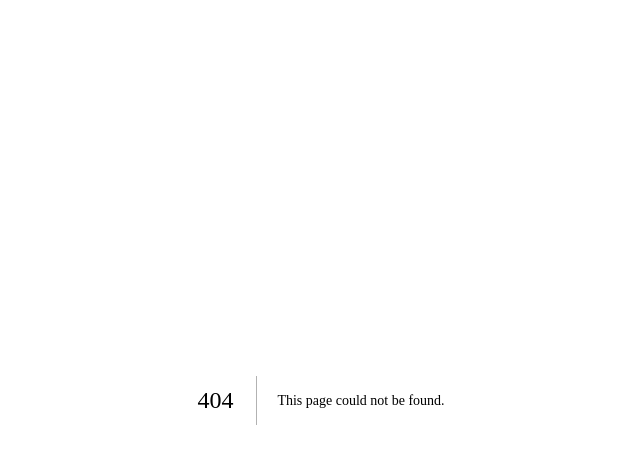
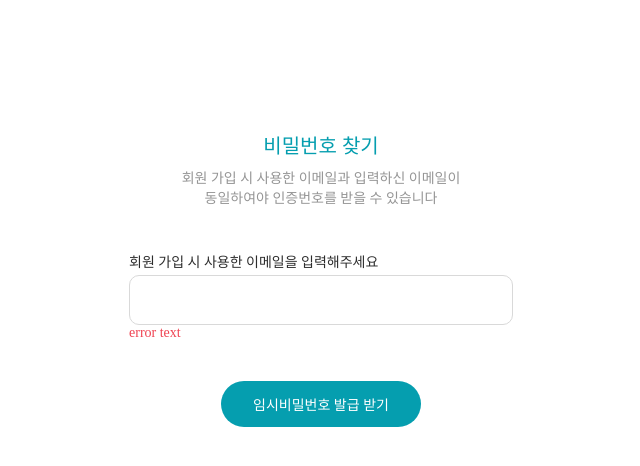
Before and after one commit to cafe-jun/garden-writer-front, a Next.js app: page /user/passwd in a window 1280 px wide. Before the commit this address had no page. Shown: the top 466 px of the page, without its empty margins (319-959 px from the left). Built offline with nearby package versions, Linux system fonts and the light colour scheme; a web font is replaced by a local one.

Commit message:
[feat] user password find page

```diff
--- /dev/null
+++ b/src/pages/user/passwd/FindUserPasswd.module.scss
@@ -0,0 +1,94 @@
+@import '../../../styles/value.scss';
+
+.main {
+    display: flex;
+    flex-direction: column;
+    width: 100%;
+    height: 100vh;
+
+    align-items: center;
+
+    .main_content {
+        display: flex;
+        flex-direction: column;
+        align-items: center;
+        width: $s384px;
+
+        margin-top: $s130px;
+
+        .main_text1 {
+            color: $blue-1;
+            text-align: center;
+            font-size: $s20px;
+            font-style: normal;
+            font-weight: 500;
+            line-height: normal;
+        }
+
+        .main_text2 {
+            color: $gray-6;
+            text-align: center;
+            font-size: $s14px;
+            font-style: normal;
+            font-weight: 400;
+            line-height: normal;
+
+            text-align: center;
+
+            margin-top: $s8px;
+        }
+
+        .main_inputArea {
+            width: 100%;
+            margin-top: $s44px;
+
+            .main_inputArea_text1 {
+                color: $back-1;
+                font-size: $s14px;
+                font-style: normal;
+                font-weight: 400;
+                line-height: normal;
+            }
+
+            input {
+                width: 100%;
+                height: $s50px;
+                border: solid $s05px $gray-1;
+                border-radius: $s10px;
+                padding: $s16px;
+                margin-top: $s4px;
+            }
+
+            .main_inputArea_errorText {
+                color: $red-1;
+                font-size: $s14px;
+                font-style: normal;
+                font-weight: 400;
+                line-height: normal;
+            }
+
+
+        }
+
+        .main_content_compleBtn {
+            width: 200px;
+            height: 46px;
+            border: none;
+            border-radius: 62px;
+            background-color: $blue-1;
+
+            color: $white-1;
+            text-align: center;
+            font-size: $s14px;
+            font-style: normal;
+            font-weight: 500;
+            line-height: normal;
+
+            margin-top: $s40px;
+
+            cursor: pointer;
+        }
+    }
+
+
+}
--- /dev/null
+++ b/src/pages/user/passwd/index.tsx
@@ -0,0 +1,32 @@
+import { ReactElement } from 'react';
+
+import st from './FindUserPasswd.module.scss';
+
+export default function FindUserPasswd(): ReactElement {
+  return (
+    <div className={st.main}>
+      {/* 중앙에 input contents가 위치하는 div start */}
+      <div className={st.main_content}>
+        <p className={st.main_text1}>비밀번호 찾기</p>
+        <p className={st.main_text2}>
+          <span>회원 가입 시 사용한 이메일과 입력하신 이메일이</span>
+          <br />
+          <span>동일하여야 인증번호를 받을 수 있습니다</span>
+        </p>
+
+        {/* 이메일 입력 input box start */}
+        <div className={st.main_inputArea}>
+          <p className={st.main_inputArea_text1}>회원 가입 시 사용한 이메일을 입력해주세요</p>
+          <input type="email" />
+          <p className={st.main_inputArea_errorText}>error text</p>
+        </div>
+        {/* 이메일 입력 input box end */}
+
+        <button type="button" className={st.main_content_compleBtn}>
+          임시비밀번호 발급 받기
+        </button>
+      </div>
+      {/* 중앙에 input contents가 위치하는 div end */}
+    </div>
+  );
+}
--- a/src/styles/value.scss
+++ b/src/styles/value.scss
@@ -7,6 +7,7 @@ $gray-2 : #6C6C6C;
 $gray-3 : #A6A6A6;
 $gray-4 : #F3F3F3;
 $gray-5 : #FAFAFA;
+$gray-6 : #959595;
 
 $back-1 : #2D2D2D;
 
@@ -56,6 +57,7 @@ $s117px : 7.3125rem;
 
 $s120px: 7.5rem;
 $s121px : 7.5625rem;
+$s130px : 8.125rem;
 
 $s200px: 12.5rem;
 
```
